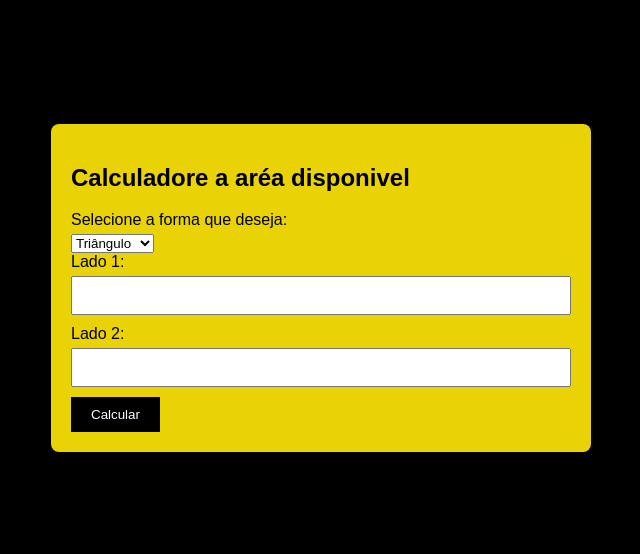
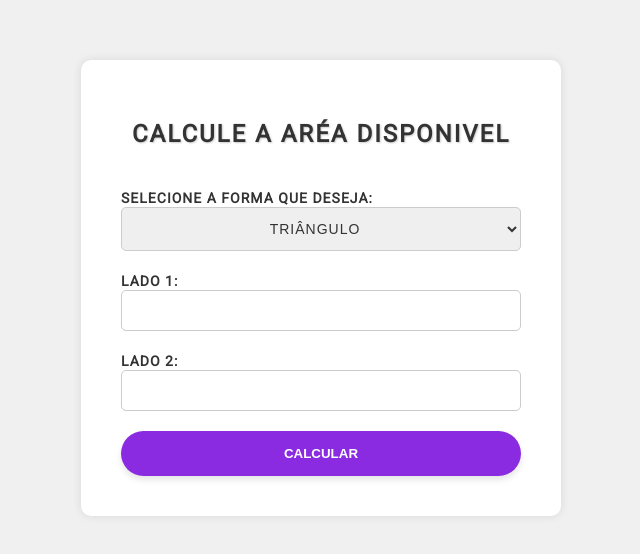
Before and after one commit to Carlosalexandree/Calculadora-para-metros-quadrados, a plain HTML site: page index.html in a window 1280 px wide. Shown: the part 112-666 px from the top of the page, without its empty margins (319-959 px from the left). Drawn offline with Linux system fonts and the light colour scheme.

Commit message:
Add files via upload

```diff
--- a/index.html
+++ b/index.html
@@ -3,12 +3,17 @@
   <head>
     <meta charset="UTF-8" />
     <meta name="viewport" content="width=device-width, initial-scale=1.0" />
+    <link
+      rel="stylesheet"
+      href="https://fonts.googleapis.com/css?family=Roboto&display=swap"
+    />
+
     <title>Calculadora</title>
     <link rel="stylesheet" href="styles.css" />
   </head>
   <body>
     <div id="container">
-      <h2>Calculadore a aréa disponivel</h2>
+      <h2 class="h2">Calcule a aréa disponivel</h2>
       <label for="forma">Selecione a forma que deseja:</label>
       <select id="forma">
         <option value="triangulo">Triângulo</option>
--- a/styles.css
+++ b/styles.css
@@ -1,41 +1,92 @@
 body {
-  font-family: Arial, sans-serif;
+  font-family: "Roboto", sans-serif;
   margin: 0;
   padding: 0;
   display: flex;
   justify-content: center;
   align-items: center;
   height: 100vh;
-  background-color: #000000;
+  background-color: #f0f0f0;
+  flex-direction: column;
+  align-items: center;
 }
 
 #container {
-  width: 500px;
-  padding: 20px;
-  background-color: #e9d205;
-  border-radius: 8px;
+  font-family: "Roboto", sans-serif;
+  width: 400px;
+  padding: 40px;
+  background-color: #ffffff;
+  border-radius: 10px;
+  box-shadow: 0 0 10px rgba(0, 0, 0, 0.1);
+}
+
+.h2 {
+  font-size: 24px;
+  font-weight: bold;
+  color: #333333;
+  text-align: center;
+  margin-bottom: 40px;
+  text-transform: uppercase;
+  letter-spacing: 2px;
+  text-shadow: 1px 1px 2px rgba(0, 0, 0, 0.2);
+}
+
+#forma {
+  margin-bottom: 20px;
+  width: 100%;
+  padding: 12px;
+  border: 1px solid #ccc;
+  border-radius: 5px;
+  font-size: 14px;
+  color: #333333;
+  text-transform: uppercase;
+  letter-spacing: 1px;
+  text-align: center;
+}
+
+#forma:hover {
+  border-color: #666666;
+}
+
+#forma:focus {
+  outline: none;
+  border-color: #8a2be2;
 }
 
 label {
-  margin-bottom: 5px;
-  display: block;
+  margin-bottom: 20px;
+  font-weight: bold;
+  font-size: 14px;
+  color: #333333;
+  text-transform: uppercase;
+  letter-spacing: 1px;
+  text-align: center;
 }
 
 input {
-  margin-bottom: 10px;
+  margin-bottom: 20px;
   width: 100%;
-  padding: 10px;
+  padding: 12px;
   box-sizing: border-box;
+  border: 1px solid #ccc;
+  border-radius: 5px;
 }
 
 button {
-  padding: 10px 20px;
-  background-color: #000000;
+  width: 100%;
+  padding: 15px 20px;
+  background-color: #8a2be2;
   border: none;
   color: #ffffff;
   cursor: pointer;
+  border-radius: 30px;
+  box-shadow: 0 4px 6px rgba(0, 0, 0, 0.1);
+  transition: background-color 0.3s ease, box-shadow 0.3s ease;
+  font-weight: bold;
+  text-transform: uppercase;
 }
 
 button:hover {
-  background-color: #a99803;
+  background-color: #7d26cd;
+  box-shadow: 0 6px 8px rgba(0, 0, 0, 0.2);
 }
```
